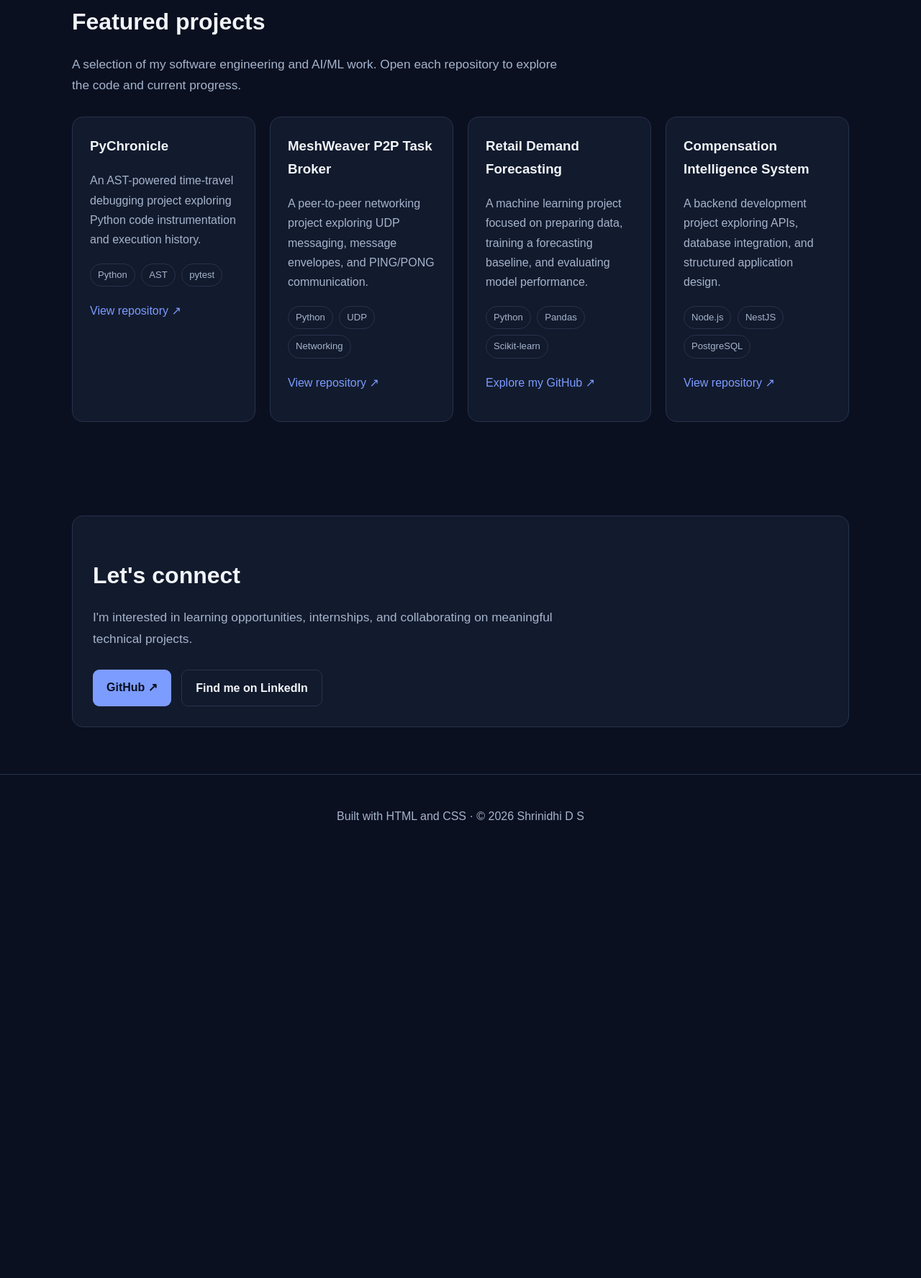
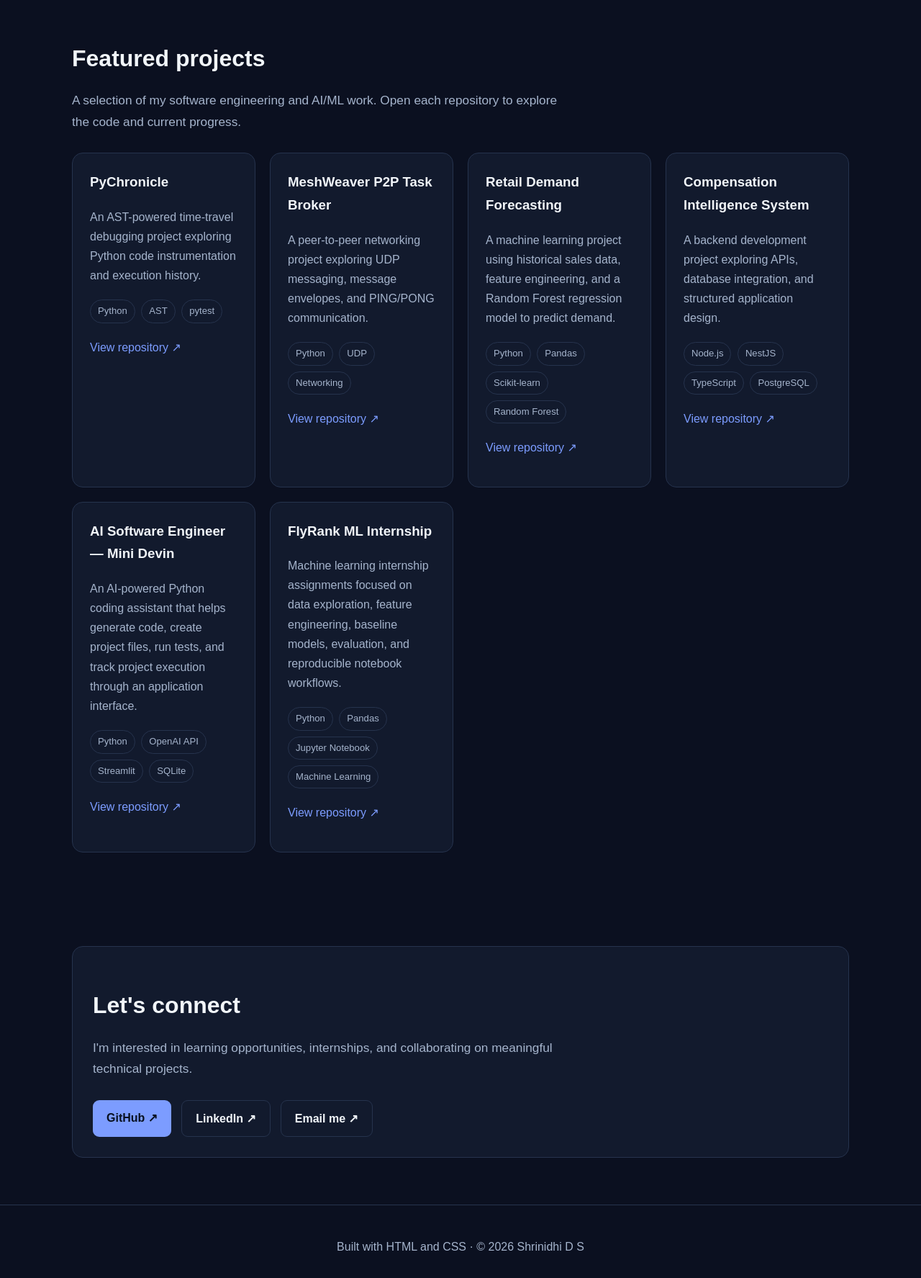
Before and after one commit to Shrinidhi-02/my-portfolio, a plain HTML site: page index.html in a window 1280 px wide. Shown: the part 1476-3251 px from the top of the page at 72% size. Before the commit the page ends 2667 px from the top, so only its background shows below. Drawn offline with Linux system fonts and the light colour scheme.

Commit message:
Update portfolio projects and contact links

```diff
--- a/index.html
+++ b/index.html
@@ -1,9 +1,11 @@
+
 <!DOCTYPE html>
 <html lang="en">
 <head>
   <meta charset="UTF-8">
   <meta name="viewport" content="width=device-width, initial-scale=1.0">
   <meta name="description" content="Shrinidhi's Computer Science and AI/ML project portfolio">
+  <meta name="author" content="Shrinidhi D S">
   <title>Shrinidhi D S | AI/ML Portfolio</title>
 
   <style>
@@ -16,9 +18,13 @@
       --border: #26334d;
     }
 
-    * { box-sizing: border-box; }
+    * {
+      box-sizing: border-box;
+    }
 
-    html { scroll-behavior: smooth; }
+    html {
+      scroll-behavior: smooth;
+    }
 
     body {
       margin: 0;
@@ -28,8 +34,14 @@
       line-height: 1.7;
     }
 
-    a { color: var(--accent); text-decoration: none; }
-    a:hover { text-decoration: underline; }
+    a {
+      color: var(--accent);
+      text-decoration: none;
+    }
+
+    a:hover {
+      text-decoration: underline;
+    }
 
     .container {
       width: min(1080px, 90%);
@@ -53,7 +65,10 @@
       gap: 20px;
     }
 
-    .logo { font-size: 1.15rem; font-weight: bold; }
+    .logo {
+      font-size: 1.15rem;
+      font-weight: bold;
+    }
 
     .nav-links {
       display: flex;
@@ -61,9 +76,14 @@
       flex-wrap: wrap;
     }
 
-    .nav-links a { color: var(--text); font-size: 0.95rem; }
+    .nav-links a {
+      color: var(--text);
+      font-size: 0.95rem;
+    }
 
-    .hero { padding: 100px 0 85px; }
+    .hero {
+      padding: 100px 0 85px;
+    }
 
     .eyebrow {
       color: var(--accent);
@@ -78,9 +98,13 @@
       margin: 16px 0;
     }
 
-    h2 { font-size: 2rem; margin-bottom: 12px; }
+    h2 {
+      font-size: 2rem;
+      margin-bottom: 12px;
+    }
 
-    .hero p, .section-intro {
+    .hero p,
+    .section-intro {
       max-width: 690px;
       color: var(--muted);
       font-size: 1.08rem;
@@ -108,11 +132,17 @@
       border: 1px solid var(--border);
     }
 
-    section { padding: 65px 0; scroll-margin-top: 70px; }
+    section {
+      padding: 65px 0;
+      scroll-margin-top: 70px;
+    }
 
     .grid {
       display: grid;
-      grid-template-columns: repeat(auto-fit, minmax(250px, 1fr));
+      grid-template-columns: repeat(
+        auto-fit,
+        minmax(250px, 1fr)
+      );
       gap: 20px;
       margin-top: 28px;
     }
@@ -124,8 +154,13 @@
       border-radius: 15px;
     }
 
-    .card h3 { margin-top: 0; }
-    .card p { color: var(--muted); }
+    .card h3 {
+      margin-top: 0;
+    }
+
+    .card p {
+      color: var(--muted);
+    }
 
     .tag {
       display: inline-block;
@@ -144,7 +179,9 @@
       margin-top: 22px;
     }
 
-    .contact-card { padding: 28px; }
+    .contact-card {
+      padding: 28px;
+    }
 
     footer {
       padding: 28px 0;
@@ -154,10 +191,31 @@
     }
 
     @media (max-width: 600px) {
-      nav { align-items: flex-start; flex-direction: column; padding: 15px 0; }
-      .nav-links { gap: 12px; }
-      .hero { padding: 65px 0; }
-      section { padding: 45px 0; }
+      nav {
+        align-items: flex-start;
+        flex-direction: column;
+        padding: 15px 0;
+      }
+
+      .nav-links {
+        gap: 12px;
+      }
+
+      .hero {
+        padding: 65px 0;
+      }
+
+      section {
+        padding: 45px 0;
+      }
+
+      h2 {
+        font-size: 1.7rem;
+      }
+
+      .card {
+        padding: 20px;
+      }
     }
   </style>
 </head>
@@ -166,6 +224,7 @@
   <header>
     <nav class="container">
       <a class="logo" href="#home">Shrinidhi.dev</a>
+
       <div class="nav-links">
         <a href="#about">About</a>
         <a href="#skills">Skills</a>
@@ -176,39 +235,63 @@
   </header>
 
   <main>
+    <!-- Hero Section -->
     <section class="hero container" id="home">
       <div class="eyebrow">Computer Science · AI/ML</div>
-      <h1>Hi, I'm Shrinidhi.<br> I build with code<br> and curiosity.</h1>
+
+      <h1>
+        Hi, I'm Shrinidhi.<br>
+        I build with code<br>
+        and curiosity.
+      </h1>
+
       <p>
-        I'm a Computer Science and Engineering student specializing in
-        Artificial Intelligence and Machine Learning. I'm learning by
-        building practical projects in Python, machine learning, and software
-        development.
+        I'm a Computer Science and Engineering student specializing
+        in Artificial Intelligence and Machine Learning. I'm learning
+        by building practical projects in Python, machine learning,
+        and software development.
       </p>
+
       <div class="buttons">
-        <a class="button" href="#projects">Explore my projects</a>
-        <a class="button secondary"
-           href="https://github.com/Shrinidhi-02"
-           target="_blank" rel="noopener noreferrer">My GitHub ↗</a>
+        <a class="button" href="#projects">
+          Explore my projects
+        </a>
+
+        <a
+          class="button secondary"
+          href="https://github.com/Shrinidhi-02"
+          target="_blank"
+          rel="noopener noreferrer"
+        >
+          My GitHub ↗
+        </a>
       </div>
     </section>
 
+    <!-- About Section -->
     <section id="about">
       <div class="container">
         <h2>About me</h2>
+
         <p class="section-intro">
-          I'm developing my skills in AI/ML and software engineering through
-          hands-on projects. I enjoy understanding how systems work, solving
-          technical problems, and turning ideas into working applications.
-          My goal is to keep learning and contribute to real-world projects.
+          I'm developing my skills in AI/ML and software engineering
+          through hands-on projects. I enjoy understanding how systems
+          work, solving technical problems, and turning ideas into
+          working applications. My goal is to keep learning and
+          contribute to real-world projects.
         </p>
       </div>
     </section>
 
+    <!-- Skills Section -->
     <section id="skills">
       <div class="container">
         <h2>Technical skills</h2>
-        <p class="section-intro">Technologies I've been learning and using in projects.</p>
+
+        <p class="section-intro">
+          Technologies I've been learning and using in projects.
+        </p>
+
         <div class="skills">
           <span class="tag">Python</span>
           <span class="tag">Machine Learning</span>
@@ -216,97 +299,228 @@
           <span class="tag">NumPy</span>
           <span class="tag">Scikit-learn</span>
           <span class="tag">SQL</span>
-          <span class="tag">Git & GitHub</span>
-          <span class="tag">HTML & CSS</span>
+          <span class="tag">Git &amp; GitHub</span>
+          <span class="tag">HTML &amp; CSS</span>
           <span class="tag">Jupyter Notebook</span>
           <span class="tag">pytest</span>
+          <span class="tag">Node.js</span>
+          <span class="tag">NestJS</span>
+          <span class="tag">PostgreSQL</span>
+          <span class="tag">Streamlit</span>
         </div>
       </div>
     </section>
 
+    <!-- Projects Section -->
     <section id="projects">
       <div class="container">
         <h2>Featured projects</h2>
+
         <p class="section-intro">
           A selection of my software engineering and AI/ML work.
           Open each repository to explore the code and current progress.
         </p>
 
         <div class="grid">
+
+          <!-- PyChronicle -->
           <article class="card">
             <h3>PyChronicle</h3>
+
             <p>
-              An AST-powered time-travel debugging project exploring Python
-              code instrumentation and execution history.
+              An AST-powered time-travel debugging project exploring
+              Python code instrumentation and execution history.
             </p>
+
             <span class="tag">Python</span>
             <span class="tag">AST</span>
             <span class="tag">pytest</span>
-            <p><a href="https://github.com/harshNIU/PyChronicle-AST-Powered-Time-Travel-Debugger"
-                  target="_blank" rel="noopener noreferrer">View repository ↗</a></p>
+
+            <p>
+              <a
+                href="https://github.com/harshNIU/PyChronicle-AST-Powered-Time-Travel-Debugger"
+                target="_blank"
+                rel="noopener noreferrer"
+              >
+                View repository ↗
+              </a>
+            </p>
           </article>
 
+          <!-- MeshWeaver -->
           <article class="card">
             <h3>MeshWeaver P2P Task Broker</h3>
+
             <p>
               A peer-to-peer networking project exploring UDP messaging,
               message envelopes, and PING/PONG communication.
             </p>
+
             <span class="tag">Python</span>
             <span class="tag">UDP</span>
             <span class="tag">Networking</span>
-            <p><a href="https://github.com/harshNIU/meshweaver-p2p-task-broker"
-                  target="_blank" rel="noopener noreferrer">View repository ↗</a></p>
+
+            <p>
+              <a
+                href="https://github.com/harshNIU/meshweaver-p2p-task-broker"
+                target="_blank"
+                rel="noopener noreferrer"
+              >
+                View repository ↗
+              </a>
+            </p>
           </article>
 
+          <!-- Retail Demand Forecasting -->
           <article class="card">
             <h3>Retail Demand Forecasting</h3>
+
             <p>
-              A machine learning project focused on preparing data, training
-              a forecasting baseline, and evaluating model performance.
+              A machine learning project using historical sales data,
+              feature engineering, and a Random Forest regression model
+              to predict demand.
             </p>
+
             <span class="tag">Python</span>
             <span class="tag">Pandas</span>
             <span class="tag">Scikit-learn</span>
-            <p><a href="https://github.com/Shrinidhi-02"
-                  target="_blank" rel="noopener noreferrer">Explore my GitHub ↗</a></p>
+            <span class="tag">Random Forest</span>
+
+            <p>
+              <a
+                href="https://github.com/Shrinidhi-02/Retail-Demand-Forecasting"
+                target="_blank"
+                rel="noopener noreferrer"
+              >
+                View repository ↗
+              </a>
+            </p>
           </article>
 
+          <!-- Compensation Intelligence System -->
           <article class="card">
             <h3>Compensation Intelligence System</h3>
+
             <p>
               A backend development project exploring APIs, database
               integration, and structured application design.
             </p>
+
             <span class="tag">Node.js</span>
             <span class="tag">NestJS</span>
+            <span class="tag">TypeScript</span>
             <span class="tag">PostgreSQL</span>
-            <p><a href="https://github.com/Shrinidhi-02/compensation-intelligence-system"
-                  target="_blank" rel="noopener noreferrer">View repository ↗</a></p>
+
+            <p>
+              <a
+                href="https://github.com/Shrinidhi-02/compensation-intelligence-system"
+                target="_blank"
+                rel="noopener noreferrer"
+              >
+                View repository ↗
+              </a>
+            </p>
           </article>
+
+          <!-- Mini Devin -->
+          <article class="card">
+            <h3>AI Software Engineer — Mini Devin</h3>
+
+            <p>
+              An AI-powered Python coding assistant that helps generate
+              code, create project files, run tests, and track project
+              execution through an application interface.
+            </p>
+
+            <span class="tag">Python</span>
+            <span class="tag">OpenAI API</span>
+            <span class="tag">Streamlit</span>
+            <span class="tag">SQLite</span>
+
+            <p>
+              <a
+                href="https://github.com/Shrinidhi-02/ai-software-engineer-mini-devin"
+                target="_blank"
+                rel="noopener noreferrer"
+              >
+                View repository ↗
+              </a>
+            </p>
+          </article>
+
+          <!-- FlyRank Internship -->
+          <article class="card">
+            <h3>FlyRank ML Internship</h3>
+
+            <p>
+              Machine learning internship assignments focused on
+              data exploration, feature engineering, baseline models,
+              evaluation, and reproducible notebook workflows.
+            </p>
+
+            <span class="tag">Python</span>
+            <span class="tag">Pandas</span>
+            <span class="tag">Jupyter Notebook</span>
+            <span class="tag">Machine Learning</span>
+
+            <p>
+              <a
+                href="https://github.com/Shrinidhi-02/flyrank-machine-learning"
+                target="_blank"
+                rel="noopener noreferrer"
+              >
+                View repository ↗
+              </a>
+            </p>
+          </article>
+
         </div>
       </div>
     </section>
 
+    <!-- Contact Section -->
     <section id="contact">
       <div class="container">
         <div class="card contact-card">
           <h2>Let's connect</h2>
+
           <p class="section-intro">
-            I'm interested in learning opportunities, internships, and
-            collaborating on meaningful technical projects.
+            I'm interested in learning opportunities, internships,
+            and collaborating on meaningful technical projects.
           </p>
+
           <div class="buttons">
-            <a class="button" href="https://github.com/Shrinidhi-02"
-               target="_blank" rel="noopener noreferrer">GitHub ↗</a>
-            <a class="button secondary"
-               href="https://www.linkedin.com/">Find me on LinkedIn</a>
+            <a
+              class="button"
+              href="https://github.com/Shrinidhi-02"
+              target="_blank"
+              rel="noopener noreferrer"
+            >
+              GitHub ↗
+            </a>
+
+            <a
+              class="button secondary"
+              href="https://www.linkedin.com/in/shrinidhi-d-s-16a66a353"
+              target="_blank"
+              rel="noopener noreferrer"
+            >
+              LinkedIn ↗
+            </a>
+
+            <a
+              class="button secondary"
+              href="mailto:shrinidhigowda.02@gmail.com"
+            >
+              Email me ↗
+            </a>
           </div>
         </div>
       </div>
     </section>
   </main>
 
+  <!-- Footer -->
   <footer>
     <div class="container">
       <p>Built with HTML and CSS · © 2026 Shrinidhi D S</p>
```
